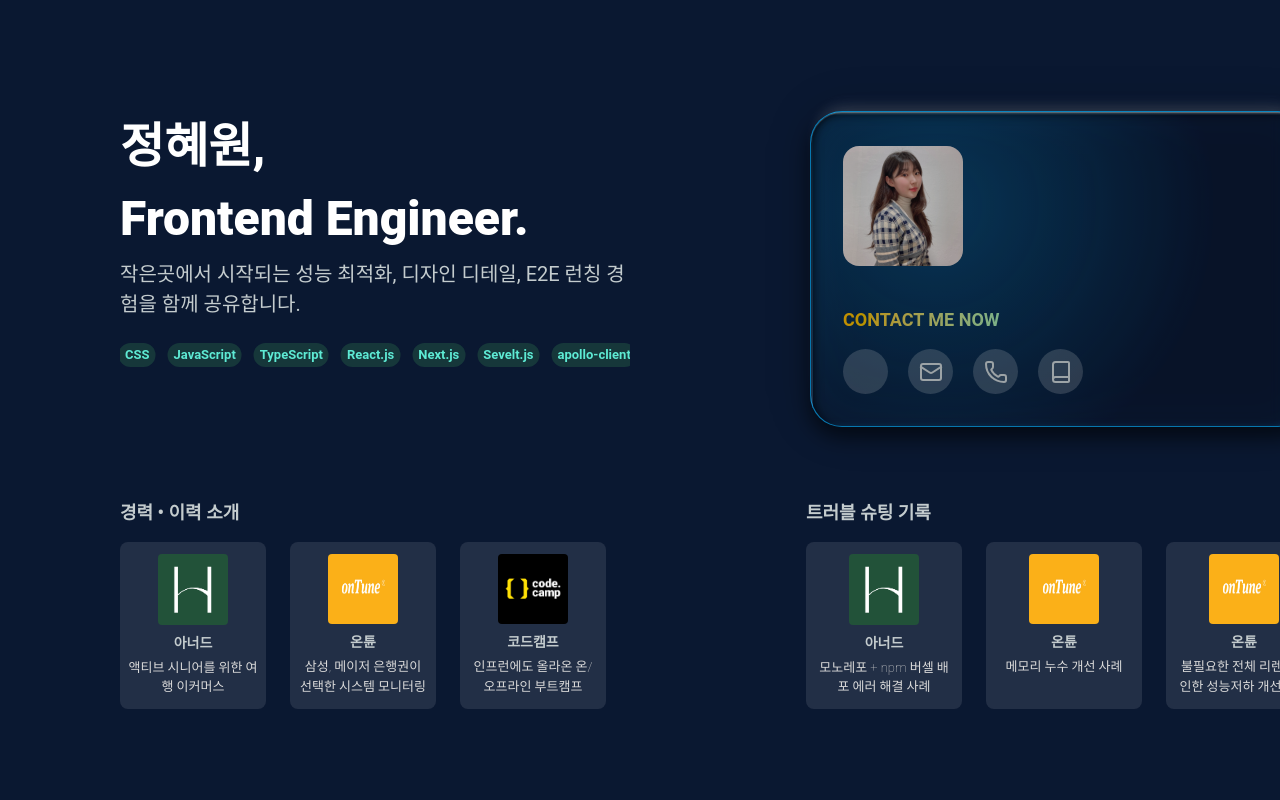
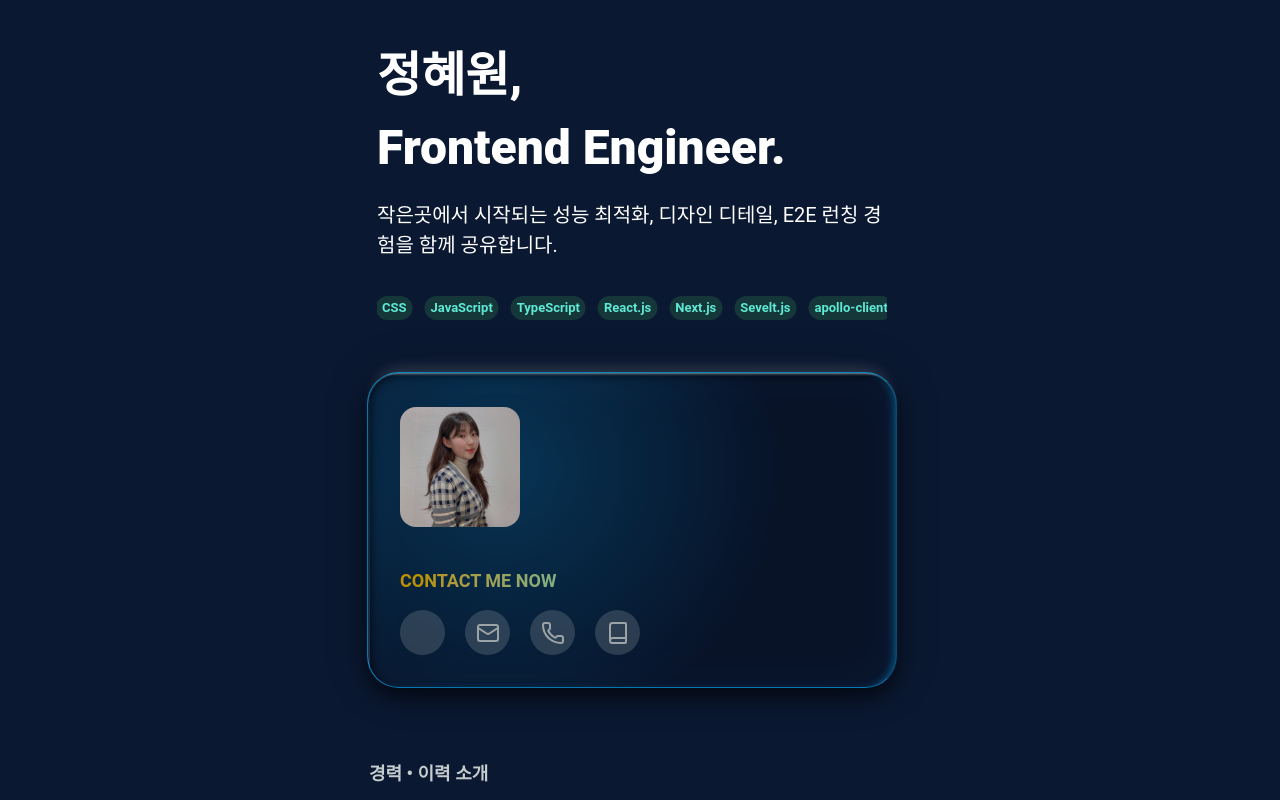
Before and after one commit to wonny-won/hyewon-lab, a Next.js app in the folder apps/hyewon/: page / in a window 1280 px wide. Shown: the top 800 px of the page. Built offline with nearby package versions, Linux system fonts and the light colour scheme; a web font is replaced by a local one.

Commit message:
feat: 모바일 반응형 수정

```diff
--- a/apps/hyewon/src/views/home/home.tsx
+++ b/apps/hyewon/src/views/home/home.tsx
@@ -8,7 +8,7 @@ import TroubleShootingSection from './sections/trouble-shooting/trouble-shooting
 const Home = () => {
 	const { aboutSectionRef, recordSectionRef, troubleshootingSectionRef } = useScrollContext();
 	return (
-		<div className='flex flex-col mr-4'>
+		<div className='flex flex-col lg:mr-4'>
 			<section ref={aboutSectionRef}>
 				<h1 className='hidden'>자기 소개</h1>
 				<IntroSection />
--- a/apps/hyewon/src/views/home/sections/intro/internal-ui/contact-me-card.tsx
+++ b/apps/hyewon/src/views/home/sections/intro/internal-ui/contact-me-card.tsx
@@ -1,27 +1,80 @@
 /** @format */
+'use client';
 
 import Image from 'next/image';
+import { useEffect, useRef, useState } from 'react';
 import { SectionCard } from '@hyewon/design-system';
 import ListUI from '@/components/list-ui/list-ui';
 import { aboutMyProfile } from '@/commons/apis/sections/intro';
 
+const BREAKPOINT = 1024;
+const PROJECT_IMAGES = ['/honored.gif', '/teamstone.gif', '/teamstone2.gif', '/dingco.gif'];
+
 const ContactMeCard = () => {
+	const [imageSrc, setImageSrc] = useState(aboutMyProfile.profile);
+	const projectIntervalRef = useRef<ReturnType<typeof setInterval> | null>(null);
+	const projectIndexRef = useRef(0);
+
+	const clearProjectRotation = () => {
+		if (projectIntervalRef.current) {
+			clearInterval(projectIntervalRef.current);
+			projectIntervalRef.current = null;
+		}
+	};
+
+	const startProjectRotation = () => {
+		if (projectIntervalRef.current) return;
+
+		projectIndexRef.current = 0;
+		setImageSrc(PROJECT_IMAGES[projectIndexRef.current]);
+
+		projectIntervalRef.current = setInterval(() => {
+			projectIndexRef.current = (projectIndexRef.current + 1) % PROJECT_IMAGES.length;
+			setImageSrc(PROJECT_IMAGES[projectIndexRef.current]);
+		}, 17000);
+	};
+
+	useEffect(() => {
+		if (typeof window === 'undefined') return;
+
+		const applyImageByWidth = () => {
+			if (window.innerWidth >= BREAKPOINT) {
+				clearProjectRotation();
+				setImageSrc(aboutMyProfile.profile);
+			} else {
+				startProjectRotation();
+			}
+		};
+
+		applyImageByWidth();
+		window.addEventListener('resize', applyImageByWidth);
+
+		return () => {
+			window.removeEventListener('resize', applyImageByWidth);
+			clearProjectRotation();
+		};
+	}, []);
+
 	const rainbowTxt =
 		'bg-gradient-to-r from-yellow-500 via-core-green-300 to-blue-500 bg-clip-text text-transparent font-semibold';
+
 	return (
-		<section className='flex flex-col gap-6'>
-			<SectionCard type='default' styleType='liquid' sectionCardClassName='p-8 min-w-[500px] max-w-[650px]'>
+		<SectionCard
+			type='default'
+			styleType='liquid'
+			sectionCardClassName='p-10 lg:p-8 w-full lg:min-w-[530px] max-w-[600px] max-lg:max-auto'>
 			<Image
-					src={aboutMyProfile.profile}
+				src={imageSrc}
 				alt={'profile img'}
 				width={120}
 				height={120}
-					style={{ borderRadius: '16px' }}
+				className='w-[190px] h-[150px] rounded-[8px] lg:w-[120px] lg:h-[120px] lg:rounded-[16px] max-lg:max-h-[300px]'
 			/>
-				<h3 className={`pt-[40px] pb-[16px] text-[18px] font-extrabold ${rainbowTxt}`}>CONTACT ME NOW</h3>
+			<h3 className={`pt-[40px] lg:pb-[16px] pb-[10px] text-[18px] font-extrabold ${rainbowTxt}`}>
+				CONTACT ME NOW
+			</h3>
 			<ListUI direction='horizontal' listMap={aboutMyProfile.contact} />
 		</SectionCard>
-		</section>
 	);
 };
 export default ContactMeCard;
--- a/apps/hyewon/src/views/home/sections/intro/internal-ui/section-navigation/section-navigation.tsx
+++ b/apps/hyewon/src/views/home/sections/intro/internal-ui/section-navigation/section-navigation.tsx
@@ -11,7 +11,7 @@ interface NavigationProps {
 const SectionNavigation = ({ onClick }: NavigationProps) => {
 	const { currNavId } = useScrollContext();
 	return (
-		<ul className='max-w-[1460px] grid grid-cols-[2fr_1fr_1fr] gap-50 mx-auto'>
+		<ul className='max-w-full grid max-[1297px]:grid-rows-[1fr_1fr]  min-[1300px]:grid-cols-[1fr_1fr] max-[1300px]:gap-5 min-[1300px]:gap-50 mx-auto max-[1300px]:overflow-x-auto'>
 			{sectionNav.map((i) => (
 				<li key={`${i.id}-${i.idx}`} className='hover:cursor-pointer'>
 					<button
--- a/apps/hyewon/src/views/home/sections/intro/intro-section.tsx
+++ b/apps/hyewon/src/views/home/sections/intro/intro-section.tsx
@@ -9,16 +9,25 @@ import { aboutMyProfile } from '@/commons/apis/sections/intro';
 const IntroSection = () => {
 	const { handleNavClick } = useScrollContext();
 	return (
-		<section className='flex flex-col w-full h-screen pt-10 pb-5'>
-			<div className='w-full h-full flex flex-col gap-18 justify-center'>
-				<div className='flex gap-45 justify-around'>
-					<div className='flex flex-col gap-1 max-w-[510px]'>
-						<Typography as='h1' variants='display-l' color='text-white'>
-							{aboutMyProfile.name} <br />
-							{aboutMyProfile.position}
+		<section className='flex flex-col w-full lg:items-center lg:h-screen pb-5'>
+			<div className='w-full h-full flex flex-col gap-18 lg:max-w-[1450px] lg:justify-center overflow-hidden lg:overflow-auto'>
+				<div className='flex flex-col max-lg:items-center lg:flex-row lg:flex-wrap lg:items-center gap-8 lg:justify-around'>
+					<div className='flex flex-col gap-1 w-full max-w-[510px]'>
+						<Typography as='h1' variants='display-s' color='text-white'>
+							<p className='hidden lg:block lg:text-[48px] lg:font-extrabold lg:text-white'>
+								{aboutMyProfile.name} <br />
+								{aboutMyProfile.position}
+							</p>
+							<p className='block lg:hidden'>
+								{aboutMyProfile.name} <br />
+								{aboutMyProfile.position}
+							</p>
 						</Typography>
-						<Typography as='h3' variants='body-l' color='text-core-neutarl-300'>
-							{aboutMyProfile.summary}
+						<Typography as='h3' variants='body-s' color='text-core-neutarl-300' className='py-3'>
+							<p className='hidden lg:block lg:text-[20px] lg:font-regular lg:text-white'>
+								{aboutMyProfile.summary}
+							</p>
+							<p className='block lg:hidden'>{aboutMyProfile.summary}</p>
 						</Typography>
 						<div className='overflow-hidden'>
 							<div
--- a/apps/hyewon/src/views/layout/index.tsx
+++ b/apps/hyewon/src/views/layout/index.tsx
@@ -16,8 +16,8 @@ const Layout = ({ children }: LayoutProps) => {
 				<title>정혜원 | FE Engineer Portfolio</title>
 				<meta name='description' content='프론트엔드 개발자 정혜원의 포트폴리오 사이트입니다.' />
 			</Head>
-			<div className='w-full overflow-hidden flex flex-col gap-25'>
-				<main className='w-full h-full overflow-auto px-30 '>{children}</main>
+			<div className='w-full overflow-hidden flex flex-col gap-5.5 lg:gap-25'>
+				<main className='w-full h-full overflow-auto pt-12 lg:pt-10 px-6 lg:px-30'>{children}</main>
 			</div>
 		</>
 	);
--- a/packages/design-system/section-card/section-card.tsx
+++ b/packages/design-system/section-card/section-card.tsx
@@ -58,7 +58,9 @@ const SectionCard = ({
 	};
 
 	return (
-		<div ref={ref}>
+		<div
+			className='max-lg:w-full max-lg:flex max-lg:justify-center max-lg:min-w-[250px] max-lg:max-w-[500px]'
+			ref={ref}>
 			<Component
 				className={
 					isOpen
```
Lines whose indentation alone changed are shown as unchanged.
